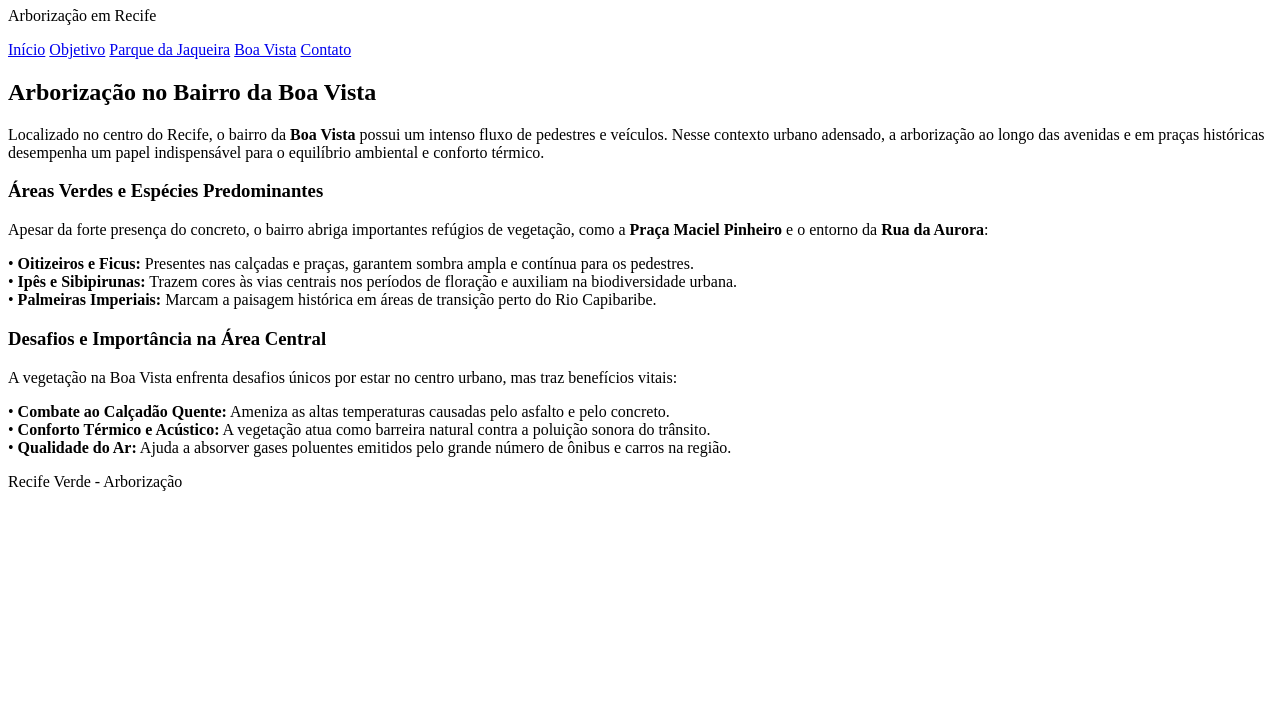
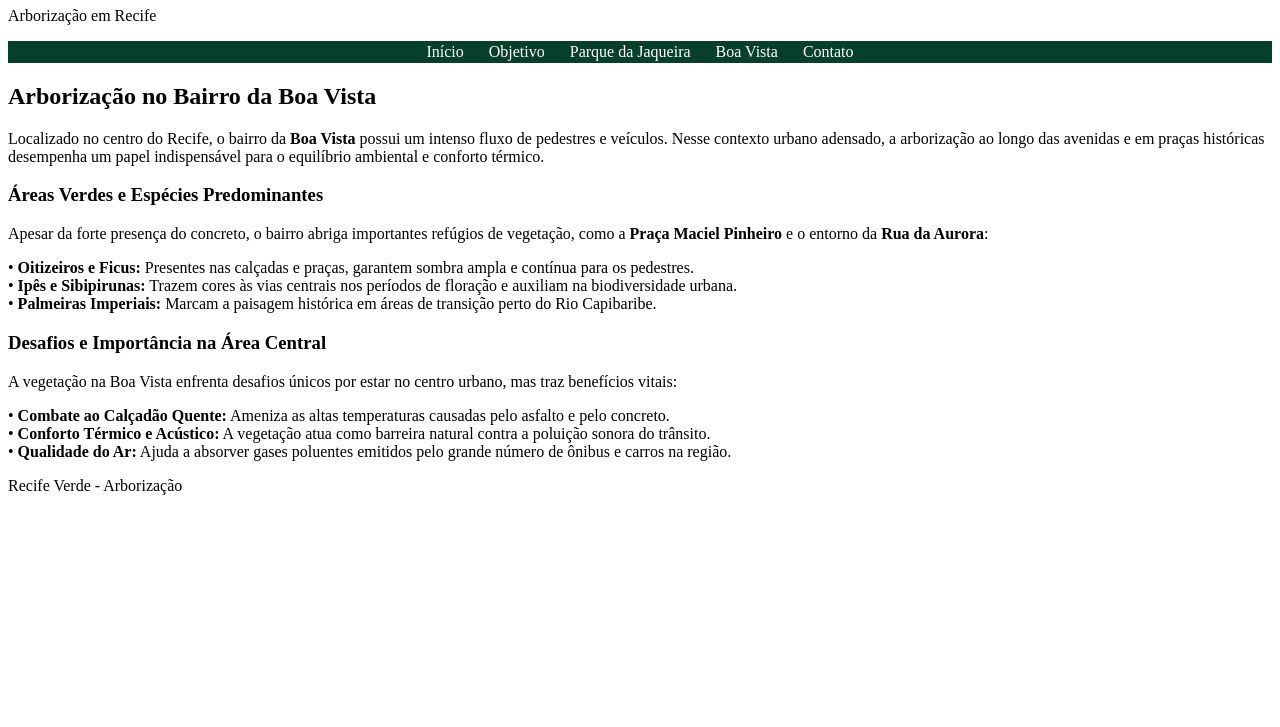
Before and after one commit to pedrohenrique1202s-hub/Meuprojeto, a plain HTML site: page Boa vista.html in a window 1280 px wide. Shown: the part 73-800 px from the top of the page. Drawn offline with Linux system fonts and the light colour scheme.

Commit message:
modificação

```diff
--- a/Boa vista.html
+++ b/Boa vista.html
@@ -3,6 +3,7 @@
 <head>
     <meta charset="UTF-8">
     <meta name="viewport" content="width=device-width, initial-scale=1.0">
+    <link rel="stylesheet" href="boa vista.css">
     <title>Document</title>
 </head>
 <body>
@@ -14,7 +15,7 @@
             <a href="index.html">Início</a>
             <a href="objetivo.html">Objetivo</a>
             <a href="jaqueira.html">Parque da Jaqueira</a>
-            <a href="boa_vista.html">Boa Vista</a>
+            <a href="Boa vista.html">Boa Vista</a>
             <a href="contato.html">Contato</a>
         </nav>
     </header>
--- /dev/null
+++ b/boa vista.css
@@ -0,0 +1,14 @@
+
+
+nav{
+    border:solid 2px #06402b;
+    background-color:#06402b;
+    display:flex;
+    justify-content:center;
+    gap:25px;
+
+}
+nav a {
+    text-decoration: none;
+    color:white;
+}
```
Also changed, not shown: Jaqueira.html (+1 -1 lines), contato.html (+1 -1 lines), formulario.html (+1 -1 lines), index.html (+1 -1 lines), objetivo.html (+1 -1 lines).
